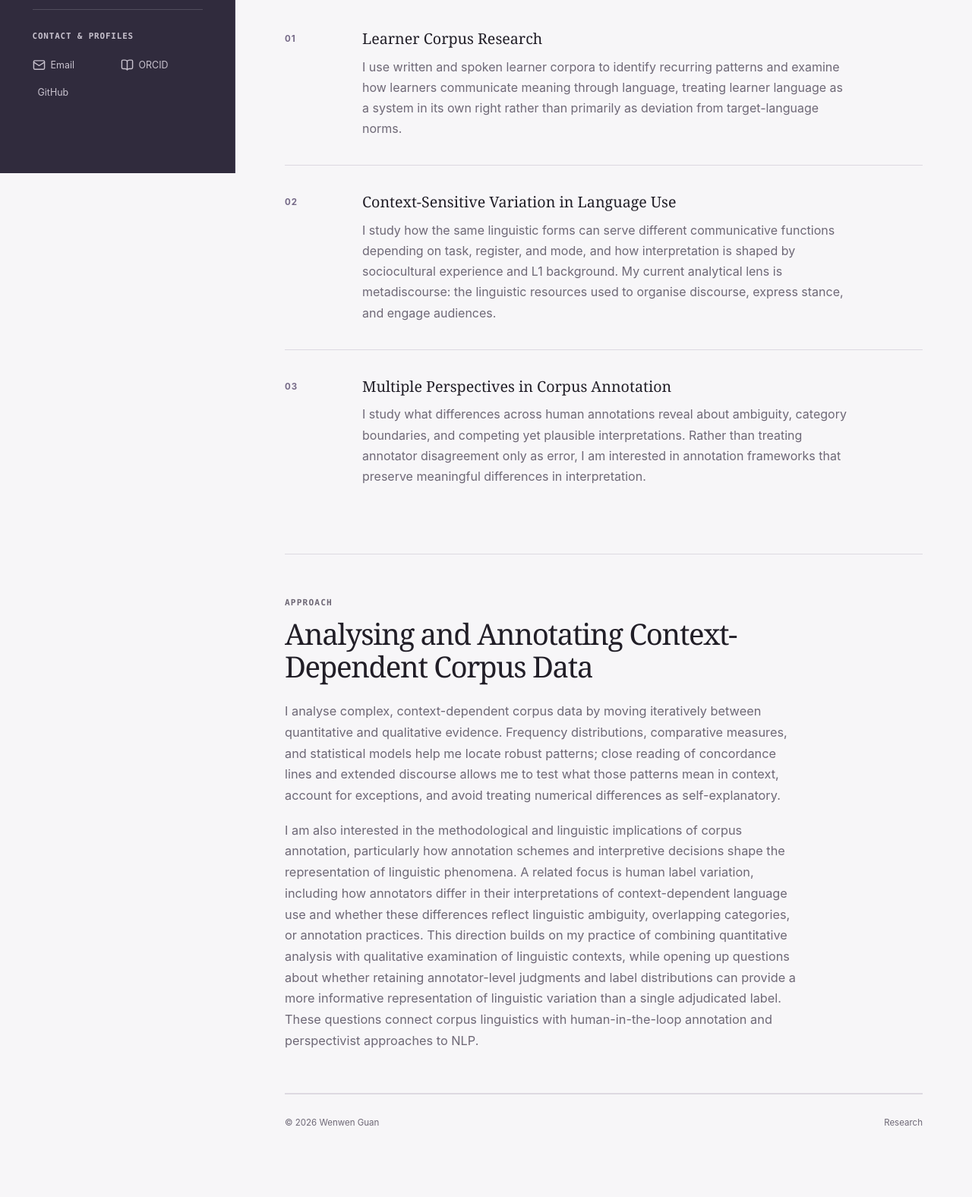
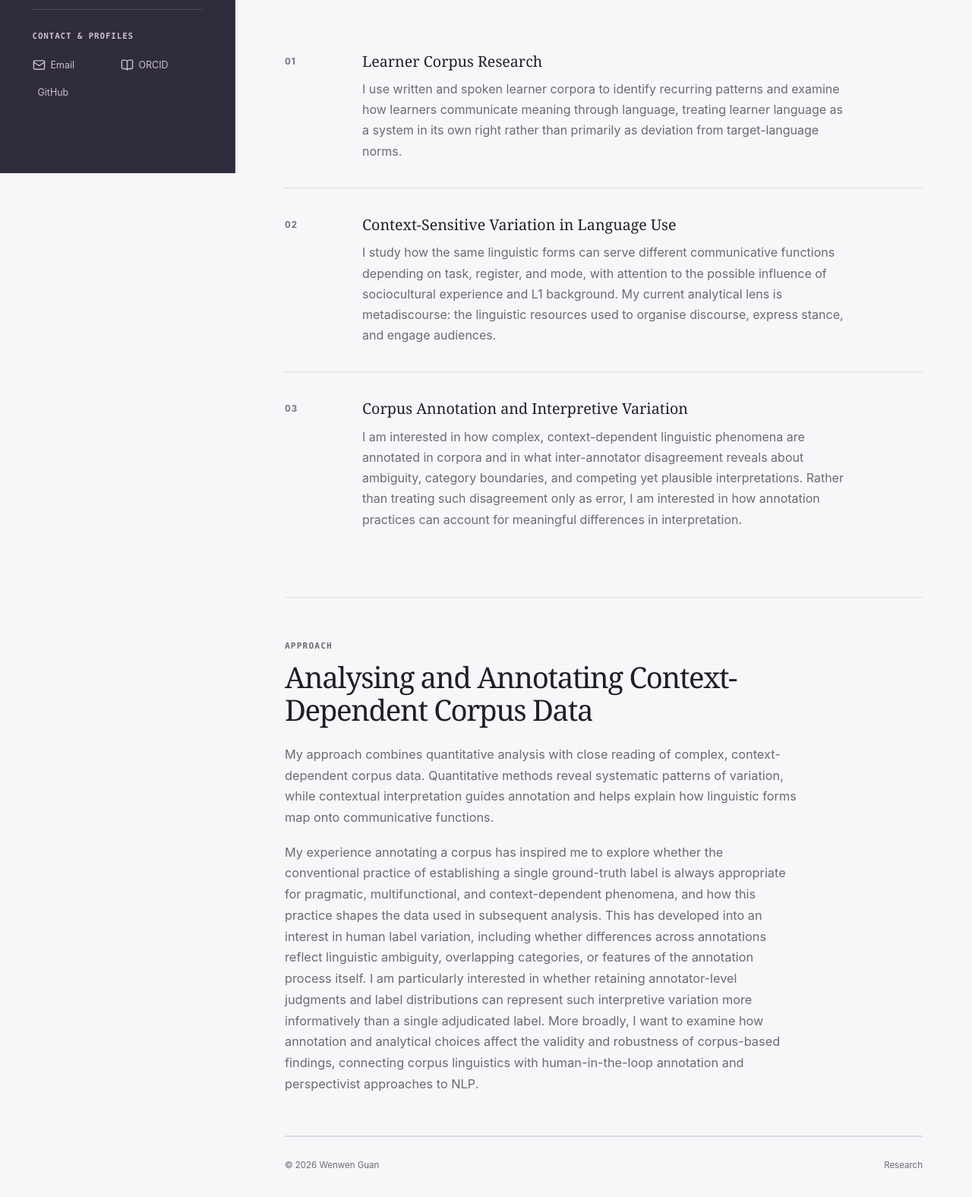
Before and after one commit to w-guan/w-guan.github.io, an Astro site: page /research in a window 1280 px wide. Shown: the part 572-2148 px from the top of the page at 76% size. Built offline with nearby package versions, Linux system fonts and the light colour scheme; Astro itself is replaced by a stand-in of ours; some icons are missing.

Commit message:
Refine research narrative and approach

```diff
--- a/src/data/profile.ts
+++ b/src/data/profile.ts
@@ -20,7 +20,7 @@ export const profile = {
   bio: [
     'I am Wenwen, a PhD candidate working across corpus and computational linguistics. My doctoral research examines metadiscourse in argumentative writing and speaking by learners at lower proficiency levels, using variation across registers to understand their rhetorical repertoire and sensitivity to different communicative demands.',
     'Rather than relying on frequency-based comparisons alone, I examine functional patterns, linguistic realisations, and the context-sensitive relationships between metadiscoursal functions and forms. Analysing these relationships often depends on careful human interpretation and annotation.',
-    'This work has led to a broader interest in how interpretive judgements become structured linguistic data. I am particularly interested in whether annotator disagreement reflects inconsistency, uncertainty, contextual ambiguity, or genuinely different interpretations—and in annotation practices that preserve analytically meaningful variation.',
+    'This work has led to a broader interest in how interpretive judgements become structured linguistic data. I am particularly interested in whether annotator disagreement reflects inconsistency, uncertainty, contextual ambiguity, or genuinely different interpretations—and in annotation practices that preserve analytically meaningful variation. More broadly, this has led me to ask how annotation and analytical decisions affect the validity and robustness of corpus-based findings about variation in language use.',
   ],
   availability: [
     'Open to research collaborations',
@@ -42,19 +42,19 @@ export const researchInterests = [
   },
   {
     title: 'Context-Sensitive Variation in Language Use',
-    description: 'I study how the same linguistic forms can serve different communicative functions depending on task, register, and mode, and how interpretation is shaped by sociocultural experience and L1 background. My current analytical lens is metadiscourse: the linguistic resources used to organise discourse, express stance, and engage audiences.',
+    description: 'I study how the same linguistic forms can serve different communicative functions depending on task, register, and mode, with attention to the possible influence of sociocultural experience and L1 background. My current analytical lens is metadiscourse: the linguistic resources used to organise discourse, express stance, and engage audiences.',
   },
   {
-    title: 'Multiple Perspectives in Corpus Annotation',
-    description: 'I study what differences across human annotations reveal about ambiguity, category boundaries, and competing yet plausible interpretations. Rather than treating annotator disagreement only as error, I am interested in annotation frameworks that preserve meaningful differences in interpretation.',
+    title: 'Corpus Annotation and Interpretive Variation',
+    description: 'I am interested in how complex, context-dependent linguistic phenomena are annotated in corpora and in what inter-annotator disagreement reveals about ambiguity, category boundaries, and competing yet plausible interpretations. Rather than treating such disagreement only as error, I am interested in how annotation practices can account for meaningful differences in interpretation.',
   },
 ];
 
 export const researchApproach = {
   title: 'Analysing and Annotating Context-Dependent Corpus Data',
   paragraphs: [
-    'I analyse complex, context-dependent corpus data by moving iteratively between quantitative and qualitative evidence. Frequency distributions, comparative measures, and statistical models help me locate robust patterns; close reading of concordance lines and extended discourse allows me to test what those patterns mean in context, account for exceptions, and avoid treating numerical differences as self-explanatory.',
-    'I am also interested in the methodological and linguistic implications of corpus annotation, particularly how annotation schemes and interpretive decisions shape the representation of linguistic phenomena. A related focus is human label variation, including how annotators differ in their interpretations of context-dependent language use and whether these differences reflect linguistic ambiguity, overlapping categories, or annotation practices. This direction builds on my practice of combining quantitative analysis with qualitative examination of linguistic contexts, while opening up questions about whether retaining annotator-level judgments and label distributions can provide a more informative representation of linguistic variation than a single adjudicated label. These questions connect corpus linguistics with human-in-the-loop annotation and perspectivist approaches to NLP.',
+    'My approach combines quantitative analysis with close reading of complex, context-dependent corpus data. Quantitative methods reveal systematic patterns of variation, while contextual interpretation guides annotation and helps explain how linguistic forms map onto communicative functions.',
+    'My experience annotating a corpus has inspired me to explore whether the conventional practice of establishing a single ground-truth label is always appropriate for pragmatic, multifunctional, and context-dependent phenomena, and how this practice shapes the data used in subsequent analysis. This has developed into an interest in human label variation, including whether differences across annotations reflect linguistic ambiguity, overlapping categories, or features of the annotation process itself. I am particularly interested in whether retaining annotator-level judgments and label distributions can represent such interpretive variation more informatively than a single adjudicated label. More broadly, I want to examine how annotation and analytical choices affect the validity and robustness of corpus-based findings, connecting corpus linguistics with human-in-the-loop annotation and perspectivist approaches to NLP.',
   ],
 };
 
--- a/src/pages/research.astro
+++ b/src/pages/research.astro
@@ -3,7 +3,7 @@ import Layout from '../layouts/Layout.astro';
 import { profile, researchApproach, researchInterests } from '../data/profile';
 ---
 <Layout title={`Research — ${profile.name}`} description={`Research interests and agenda of ${profile.name}.`}>
-  <header class="page-hero"><p class="section-kicker">Research</p><h2>Interpreting Language Use in Context</h2><p>I study how patterns of language use vary across communicative contexts using corpus-based quantitative and qualitative analysis, as in my doctoral research on metadiscourse. My broader research interests connect context-sensitive interpretation with corpus annotation and mixed-methods analysis, including approaches that keep meaningful annotator disagreement visible.</p></header>
+  <header class="page-hero"><p class="section-kicker">Research</p><h2>Interpreting Language Use in Context</h2><p>My doctoral research uses corpus-based quantitative and qualitative analysis to examine how metadiscourse varies across written and spoken learner texts. Building on this work, I am interested in how context-sensitive interpretations become corpus annotations and form the basis of subsequent quantitative and qualitative analysis. This has led to a broader interest in how methodological choices shape the conclusions drawn from annotated corpus data.</p></header>
   <section class="detail-section">
     <div class="research-list">{researchInterests.map((item, index) => <article class="research-item"><span>0{index + 1}</span><div><h3>{item.title}</h3><p>{item.description}</p></div></article>)}</div>
   </section>
```
